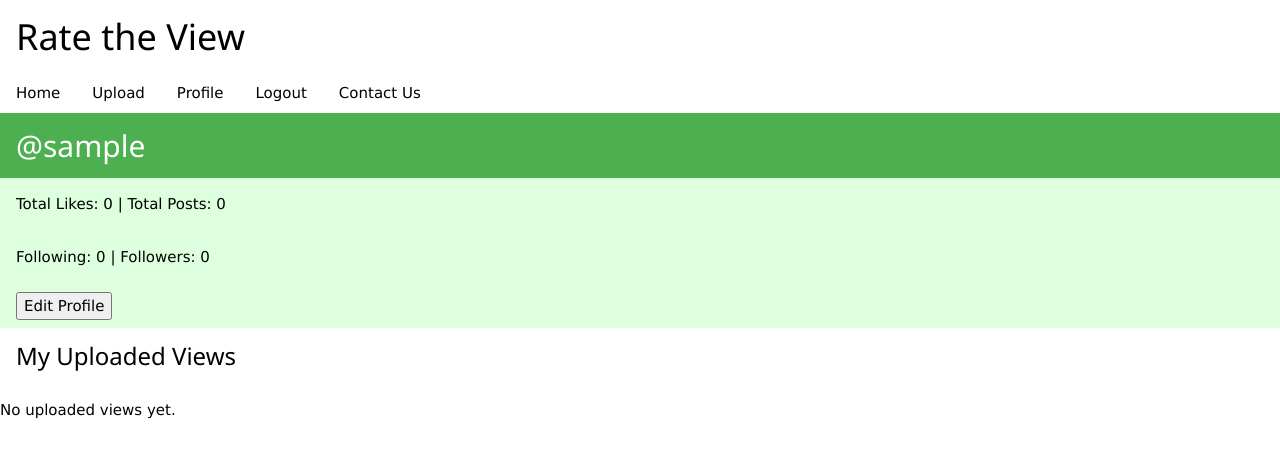
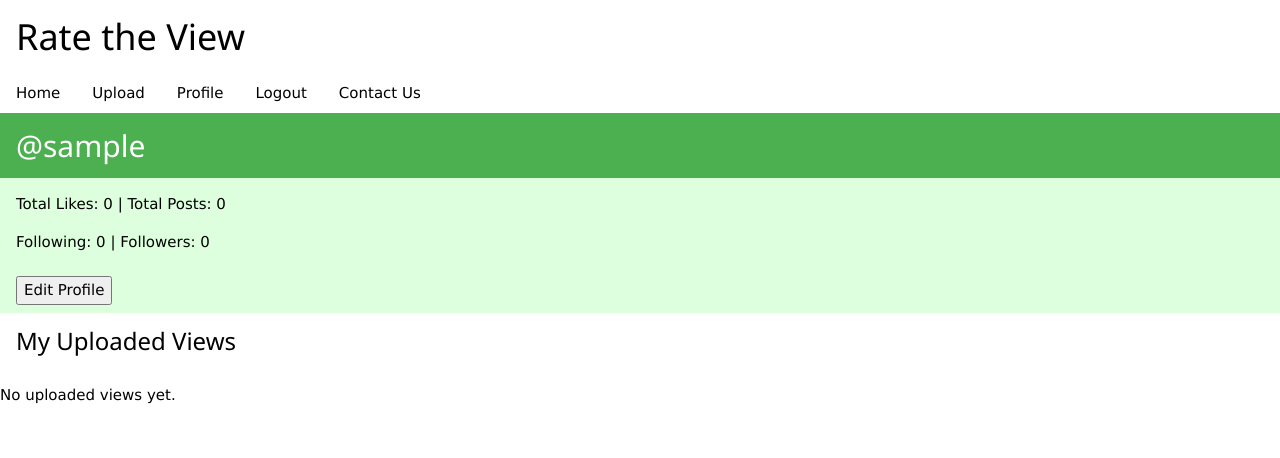
Before and after one commit to ThePikaPool/rate-the-view, a Django app: a page that uses rate-the-view/templates/rate_the_view/profile.html in a window 1280 px wide. Shown: the top 458 px of the page. Run offline with Django 4.2, Linux system fonts and the light colour scheme; the visitor is signed in with stand-in values (Sample User, id 1); data comes from the database, SQL or seed files in the repository; data that the repository does not hold is empty.

Commit message:
made small change to profile html page

```diff
--- a/rate-the-view/templates/rate_the_view/profile.html
+++ b/rate-the-view/templates/rate_the_view/profile.html
@@ -37,9 +37,6 @@
 
     <div class="w3-container w3-olive w3-cell-middle">
         <p>Total Likes: {{ total_likes }} | Total Posts: {{ posts|length }}</p>
-    </div>
-
-    <div class="w3-container w3-olive w3-cell-middle">
         <p>Following: {{ following_count }} | Followers: {{ follower_count }}</p>
     </div>
 
```
